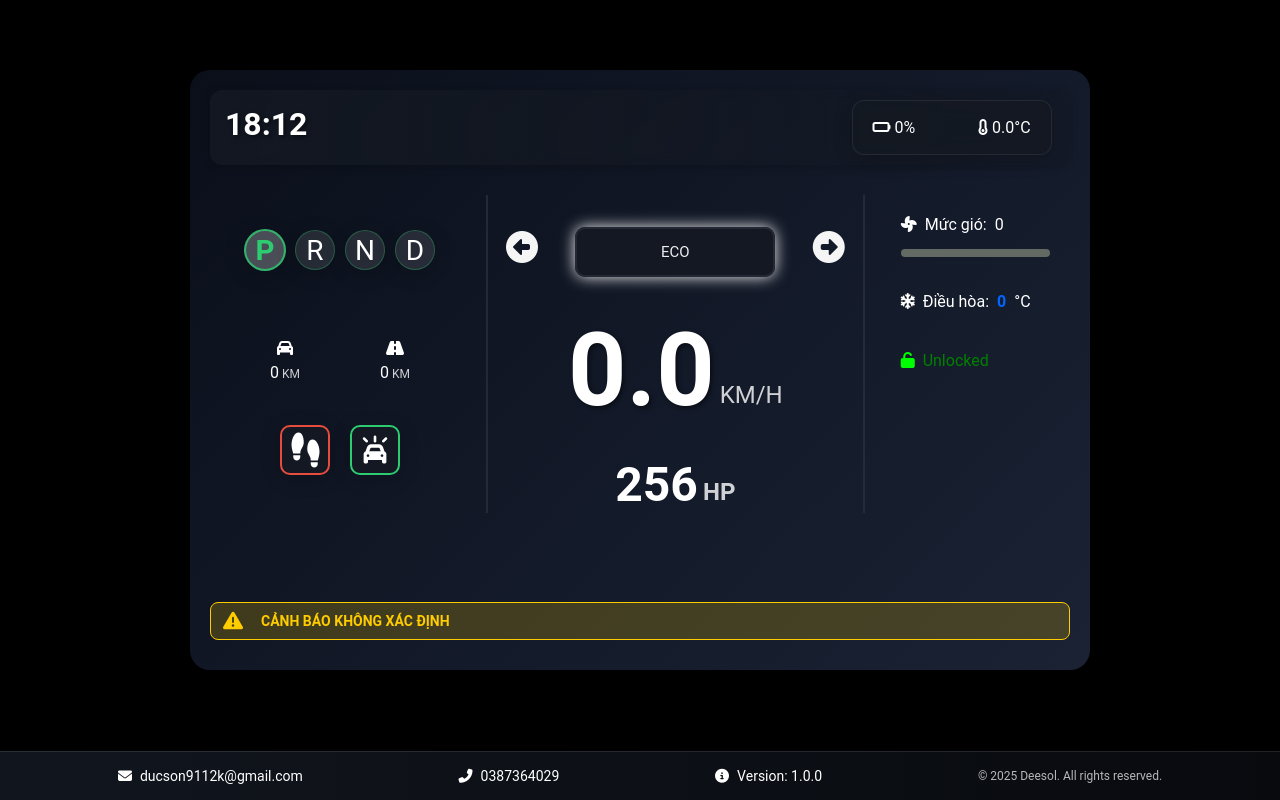
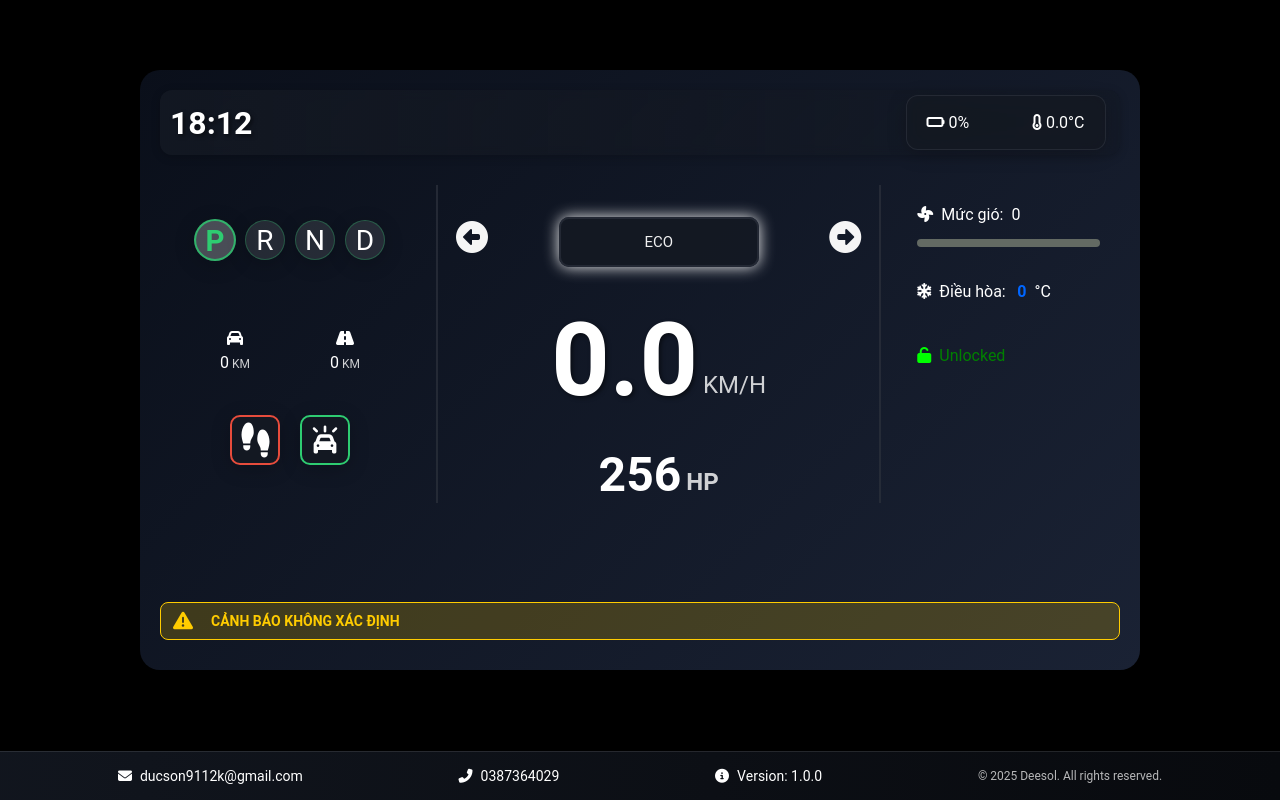
Before and after one commit to DevMeoU/CarSimulator, a website: page ui/index.html in a window 1280 px wide. Drawn offline with Linux system fonts and the light colour scheme; no server answers.

Commit message:
Release v1.0.0

```diff
--- a/ui/css/components/indicators/indicators.css
+++ b/ui/css/components/indicators/indicators.css
@@ -9,6 +9,10 @@
     margin: 5px;
     text-shadow: var(--text-shadow);
     transition: all 0.3s ease-in-out;
+    justify-content: center;
+    align-items: center;
+    display: flex;
+    flex-direction: column;
 }
 /*
  * DISTANCE TRAVELLED INDICATOR
@@ -47,6 +51,10 @@
     /* gap: 2px; */
     height: 8px;
     width: 100%;
+    min-width: 150px;
+    max-width: 300px;
+    min-height: 8px;
+    max-height: 8px;
     margin-top: 5px;
     margin-bottom: 15px;
 }
@@ -151,7 +159,7 @@
 }
 
 .speed-indicator {
-    display: flex;
+    display: block;
     align-items: center;
     flex-direction: row;
     text-align: center;
@@ -261,6 +269,14 @@
     color: var(--text-color);
 }
 
+.air-condition-label > span {
+   display: block;
+   width: 70px;
+   height: 24px;
+   overflow: hidden;
+   text-overflow: ellipsis;
+   white-space: nowrap;
+}
 /***************************************************************
  * Dashboard Right Position Indicators
  ***************************************************************/
--- a/ui/css/layouts/layout.css
+++ b/ui/css/layouts/layout.css
@@ -85,7 +85,7 @@ body {
  */
 .dashboard {
     /* Dimensions */
-    width: 900px;
+    width: 1000px;
     height: 600px;
     position: relative;
 
@@ -194,7 +194,7 @@ body {
     display: flex;
     justify-content: space-between;
     margin-bottom: 30px;
-    padding: 10px;
+    padding: 5px;
     background: linear-gradient(to right, var(--panel-bg), rgba(20, 25, 35, 0.4));
     border-radius: var(--border-radius);
     backdrop-filter: blur(5px);
```
Also changed, not shown: 5 other files.
